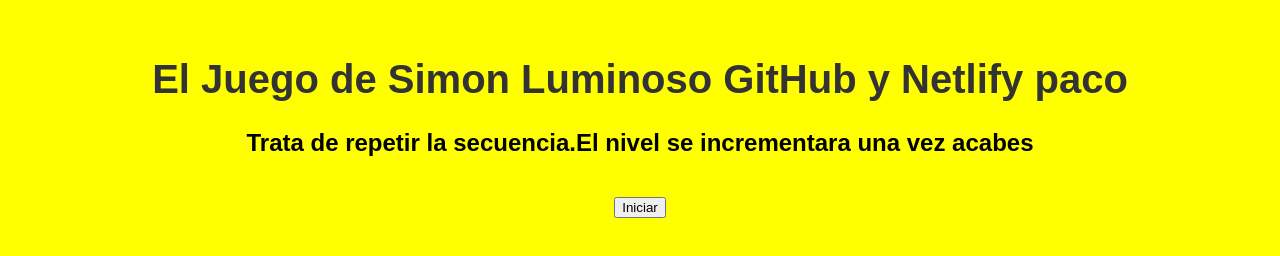
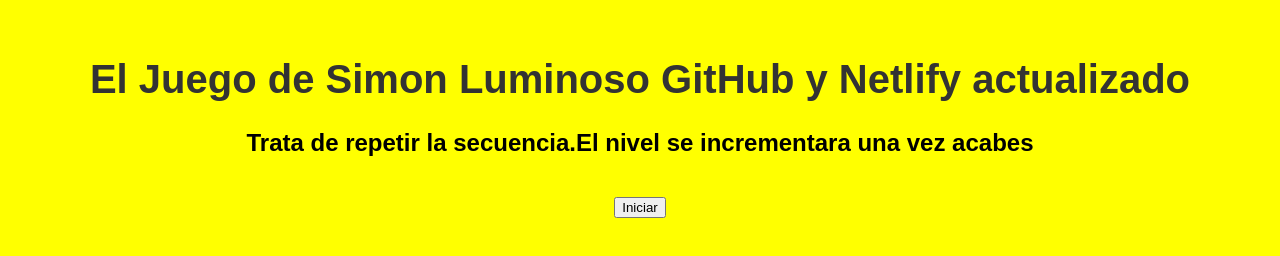
Before and after one commit to olivasantosmarcos-pixel/DWEC2526MOS, a plain HTML site: page index.html in a window 1280 px wide. Drawn offline with Linux system fonts and the light colour scheme.

Commit message:
actualizado

```diff
--- a/index.html
+++ b/index.html
@@ -8,7 +8,7 @@
 </head>
 <body>
     <div class="titulo">
-    <h1 class="t1">El Juego de Simon Luminoso GitHub y Netlify paco</h1>
+    <h1 class="t1">El Juego de Simon Luminoso GitHub y Netlify actualizado</h1>
     <h2>Trata de repetir la secuencia.El nivel se incrementara una vez acabes</h2>
     </div>
 
```
